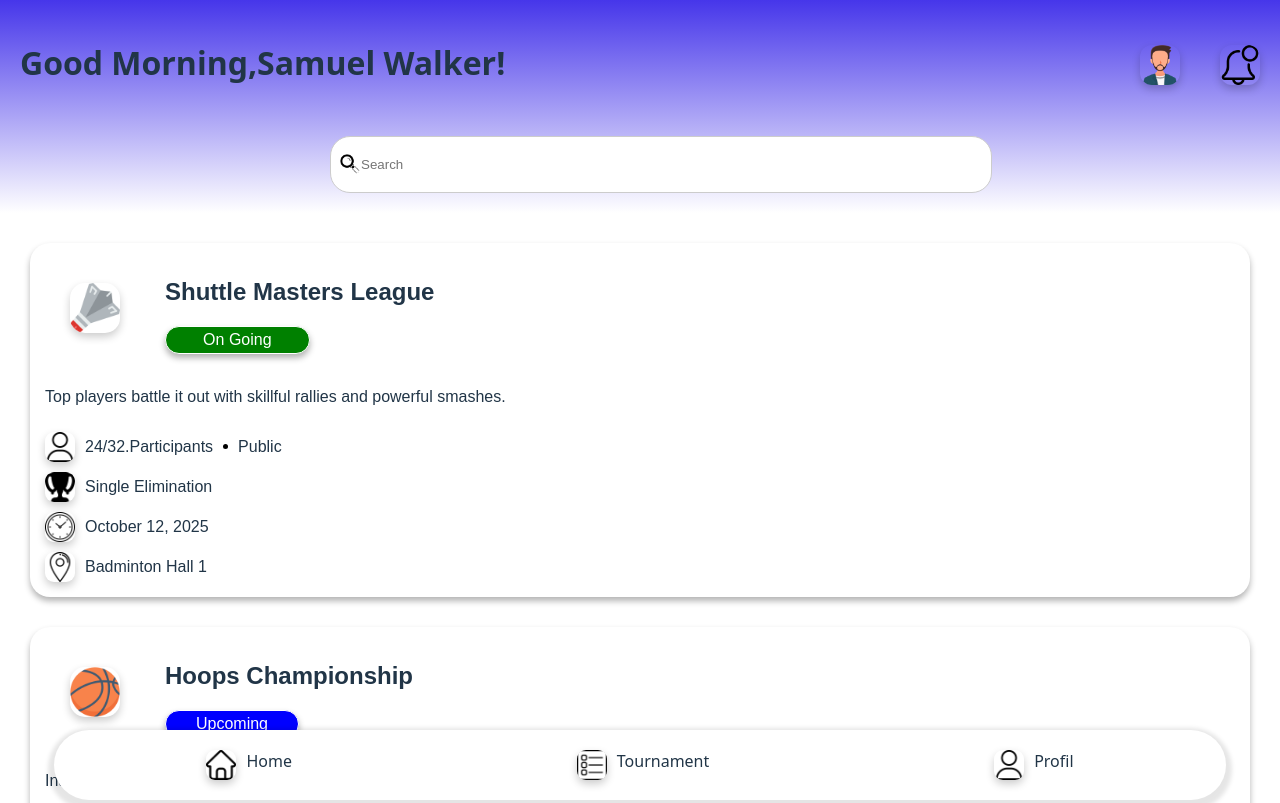
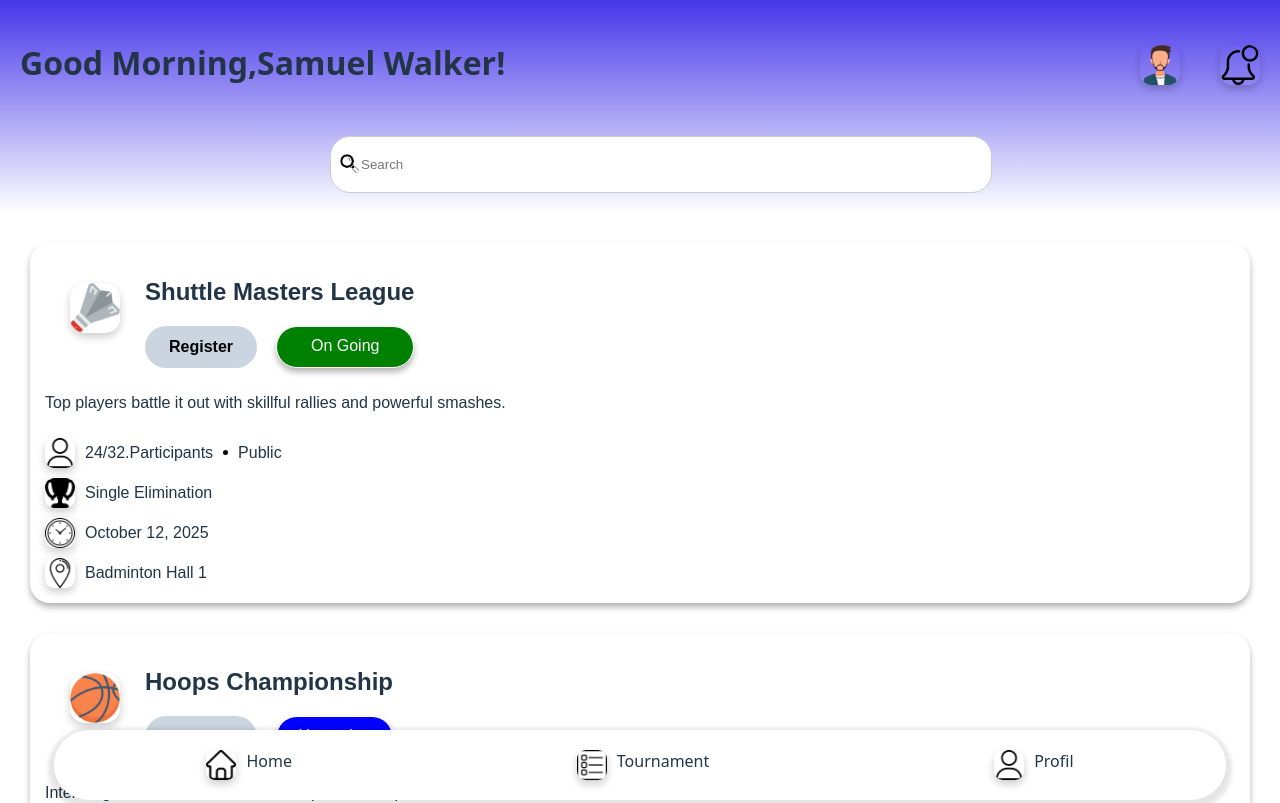
Before and after one commit to kaoutarouissa/ArenaSync, a React (Vite) app: page / in a window 1280 px wide. Shown: the top 803 px of the page. Built offline with nearby package versions, Linux system fonts and the light colour scheme.

Commit message:
adding butun pour enregistrer

```diff
--- a/src/components/TournamentCards.jsx
+++ b/src/components/TournamentCards.jsx
@@ -39,8 +39,10 @@ export function AffichData(){//parent call chil status badge
     <img src={t.image} alt={t.title} className="myimage" />     </div>
               <div className="statustitle">
                 <h2>{t.title}</h2>
-
-                  <Statusbadge status={t.status}/></div>
+             <div className="containerbox">
+                  <button className="btnregister">Register</button>
+                  <Statusbadge status={t.status}/>
+                  </div></div>
                 </div>
 
 
--- a/styles/app.css
+++ b/styles/app.css
@@ -145,7 +145,13 @@ div .myimage {
 
 .div1 {
   display: flex;
-  gap: 20px;
+  /* background-color: pink; */
+}
+.containerbox{
+display: flex;
+justify-content: space-between;
+gap: 19px;
+
 }
 
 .imgcard {
@@ -155,12 +161,24 @@ div .myimage {
 .divstatus {
   /* background-color: black; */
   border-radius: 30px;
-  padding: 4px;
+  padding: 10px;
   width: 50%;
   text-align: center;
   /* color: white */
   box-shadow: 0 4px 6px rgba(0, 0, 0, 0.3);
   border: solid 1px;
+}
+.btnregister{
+    background-color: #CBD5E0; /* Vert moderne */
+  color: black;
+  font-weight: bold;
+  padding: 12px 24px;
+  font-size: 16px;
+  border: none;
+  cursor: pointer;
+  transition: 0.3s;
+   border-radius: 30px;
+
 }
 
 footer {
```
